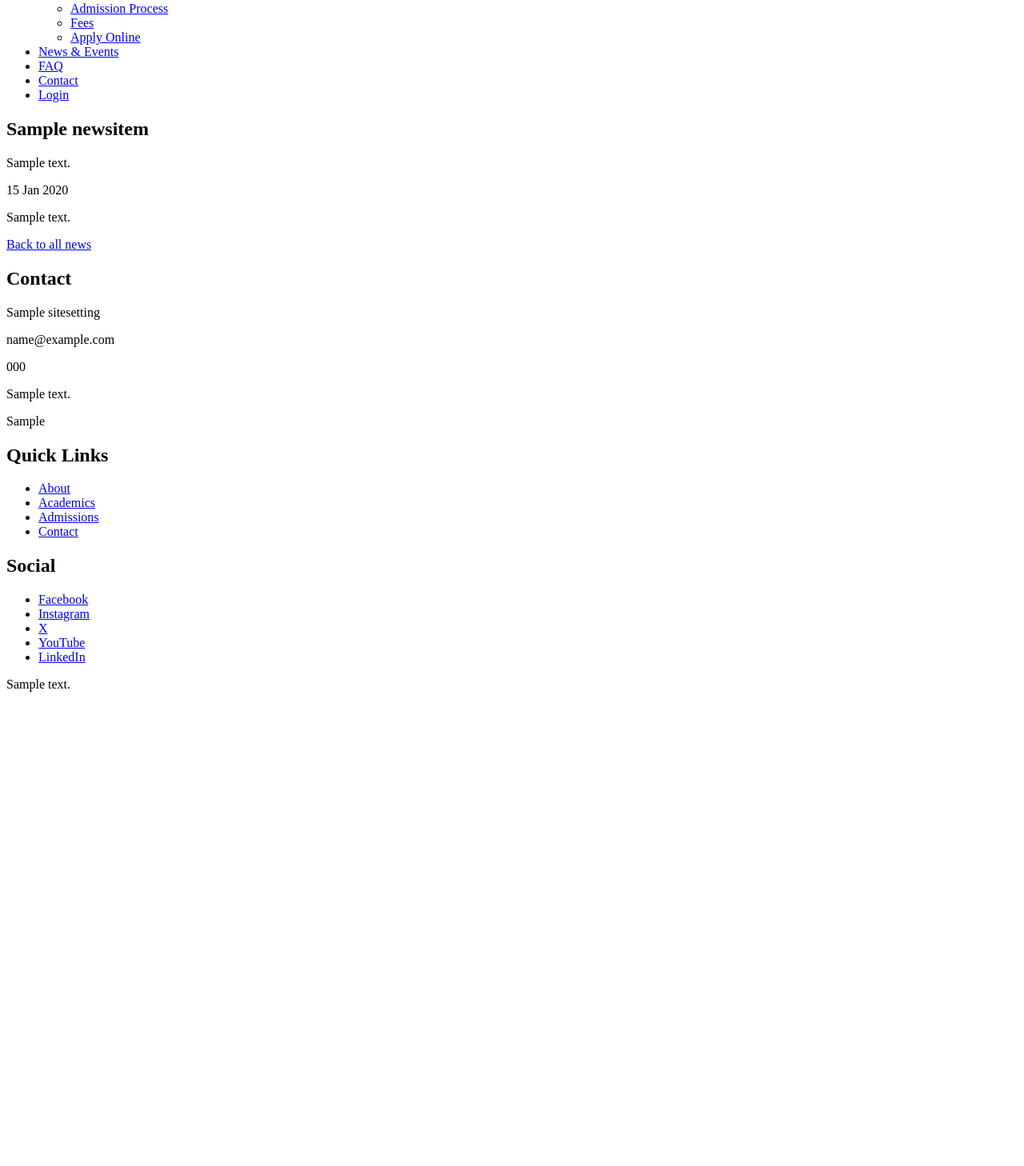
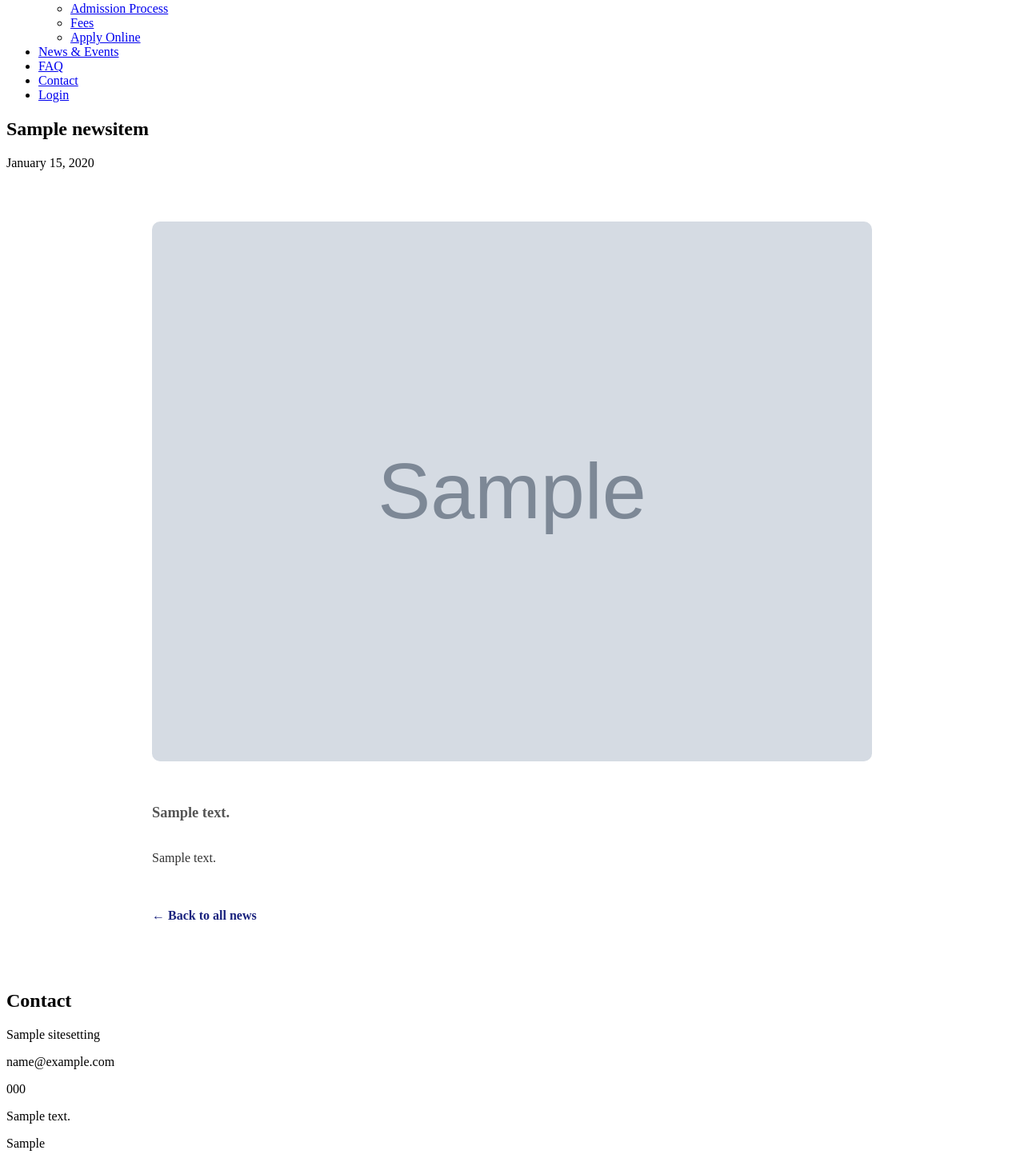
Before and after one commit to frtFortune/fortune_classical_college, a Django app: a page that uses templates/news/detail.html in a window 1280 px wide. Shown: the part 582-2040 px from the top of the page at 80% size. Before the commit the page ends 1447 px from the top, so only its background shows below. Run offline with Django 4.2, Linux system fonts and the light colour scheme; tables that the repository leaves empty hold one stand-in row (values such as "Sample post"); grey boxes marked "Sample" are stand-in pictures.

Commit message:
Build news listing and detail pages

```diff
--- a/static/css/main.css
+++ b/static/css/main.css
@@ -160,3 +160,53 @@
         grid-template-columns: repeat(3, 1fr);
     }
 }
+
+
+/* ===========================
+   News Detail
+=========================== */
+
+.news-detail {
+    padding: 3rem 1rem;
+}
+
+.news-detail .container {
+    max-width: 900px;
+    margin: 0 auto;
+}
+
+.news-detail__image {
+    width: 100%;
+    border-radius: 10px;
+    margin-bottom: 2rem;
+}
+
+.news-detail__summary {
+    font-size: 1.15rem;
+    font-weight: 600;
+    color: #555;
+    margin-bottom: 2rem;
+}
+
+.news-detail__content {
+    line-height: 1.8;
+    color: #333;
+}
+
+.news-detail__content p {
+    margin-bottom: 1.5rem;
+}
+
+.news-detail__back {
+    margin-top: 3rem;
+}
+
+.news-detail__back a {
+    color: #1a237e;
+    text-decoration: none;
+    font-weight: 600;
+}
+
+.news-detail__back a:hover {
+    text-decoration: underline;
+}
--- a/templates/news/detail.html
+++ b/templates/news/detail.html
@@ -1,20 +1,46 @@
 {% extends 'base.html' %}
 
-{% block title %}{{ item.title|default:'News Item' }}{% endblock %}
+{% block title %}{{ item.title|default:"News" }}{% endblock %}
 
 {% block content %}
-    <main id="main-content" class="site-main">
-        {% if item %}
-            <article>
-                <h2>{{ item.title }}</h2>
-                {% if item.summary %}<p>{{ item.summary }}</p>{% endif %}
-                {% if item.publish_date %}<p>{{ item.publish_date|date:'d M Y' }}</p>{% endif %}
-                {% if item.content %}<div>{{ item.content|linebreaksbr }}</div>{% endif %}
-            </article>
-            <p><a href="{% url 'news_list' %}">Back to all news</a></p>
-        {% else %}
-            <h2>News item not found</h2>
-            <p>The requested item is not available yet.</p>
+
+<section class="page-hero">
+    <div class="container">
+        <h1>{{ item.title }}</h1>
+
+        {% if item.publish_date %}
+            <p>{{ item.publish_date|date:"F j, Y" }}</p>
         {% endif %}
-    </main>
+    </div>
+</section>
+
+<section class="news-detail">
+    <div class="container">
+
+        {% if item.featured_image %}
+            <img
+                src="{{ item.featured_image.url }}"
+                alt="{{ item.title }}"
+                class="news-detail__image">
+        {% endif %}
+
+        {% if item.summary %}
+            <p class="news-detail__summary">
+                {{ item.summary }}
+            </p>
+        {% endif %}
+
+        <div class="news-detail__content">
+            {{ item.content|linebreaks }}
+        </div>
+
+        <p class="news-detail__back">
+            <a href="{% url 'news_list' %}">
+                ← Back to all news
+            </a>
+        </p>
+
+    </div>
+</section>
+
 {% endblock %}
```
